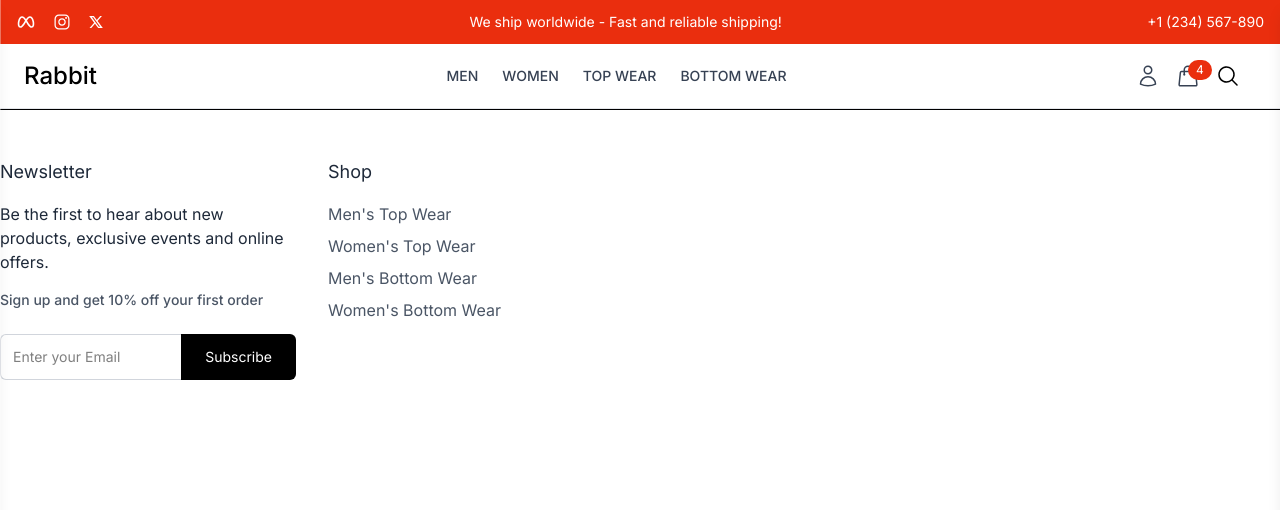
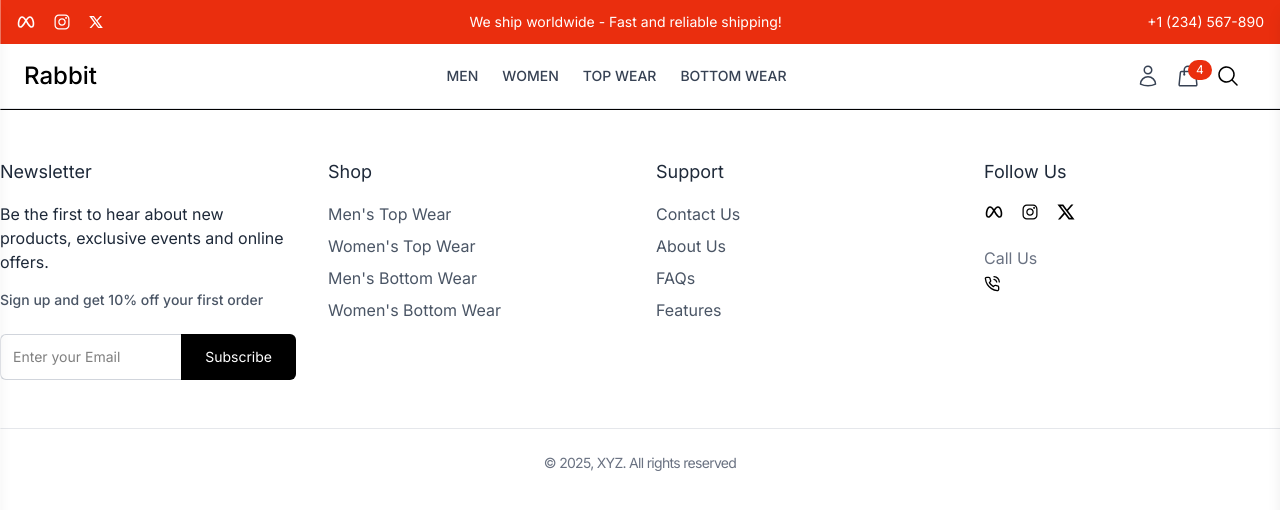
Before and after one commit to ahasan-ullah/Rabbit-E-Commerce-Website, a React (Vite) app in the folder frontend/: page / in a window 1280 px wide. Shown: the top 510 px of the page. Built offline with nearby package versions, Linux system fonts and the light colour scheme.

Commit message:
footer section added

```diff
--- a/frontend/src/components/Common/Footer.jsx
+++ b/frontend/src/components/Common/Footer.jsx
@@ -1,4 +1,8 @@
+import { IoLogoInstagram } from "react-icons/io"
+import { RiTwitterXLine } from "react-icons/ri"
+import { TbBrandMeta } from "react-icons/tb"
 import { Link } from "react-router-dom"
+import {FiPhoneCall} from "react-icons/fi"
 
 const Footer = () => {
   return (
@@ -36,6 +40,49 @@
               </li>
             </ul>
         </div>
+        {/* support section */}
+        <div>
+          <h3 className="text-lg text-gray-800 mb-4">Support</h3>
+            <ul className="space-y-2 text-gray-600">
+              <li>
+                <Link to={'#'} className="hover:text-gray-500 transition-colors">Contact Us</Link>
+              </li>
+              <li>
+                <Link to={'#'} className="hover:text-gray-500 transition-colors">About Us</Link>
+              </li>
+              <li>
+                <Link to={'#'} className="hover:text-gray-500 transition-colors">FAQs</Link>
+              </li>
+              <li>
+                <Link to={'#'} className="hover:text-gray-500 transition-colors">Features</Link>
+              </li>
+            </ul>
+        </div>
+        {/* follow us */}
+        <div>
+          <h3 className="text-lg text-gray-800 mb-4">
+            Follow Us
+          </h3>
+          <div className="flex items-center space-x-4 mb-6">
+            <a href="https://www.facebook.com" target="_blank" rel="noopener noreferrer" className="hover:text-gray-500">
+              <TbBrandMeta className="h-5 w-5"></TbBrandMeta>
+            </a>
+            <a href="https://www.facebook.com" target="_blank" rel="noopener noreferrer" className="hover:text-gray-500">
+              <IoLogoInstagram className="h-5 w-5"></IoLogoInstagram>
+            </a>
+            <a href="https://www.facebook.com" target="_blank" rel="noopener noreferrer" className="hover:text-gray-500">
+              <RiTwitterXLine className="h-5 w-5"></RiTwitterXLine>
+            </a>
+          </div>
+          <p className="text-gray-500">Call Us</p>
+          <p>
+            <FiPhoneCall className="inline-block mr-2">0123-456789</FiPhoneCall>
+          </p>
+        </div>
+      </div>
+      {/* copyrights */}
+      <div className="container mx-auto mt-12 px-4 lg:px-0 border-t border-gray-200 pt-6">
+        <p className="text-gray-500 text-sm tracking-tighter text-center">&copy; 2025, XYZ. All rights reserved</p>
       </div>
     </footer>
   )
```
